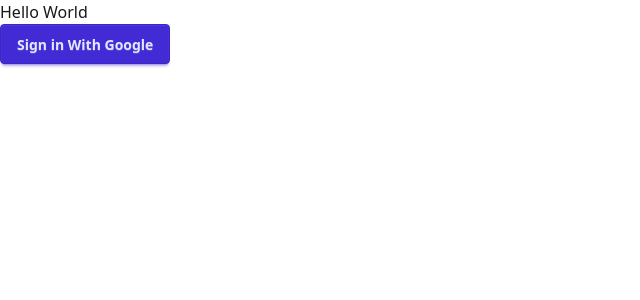
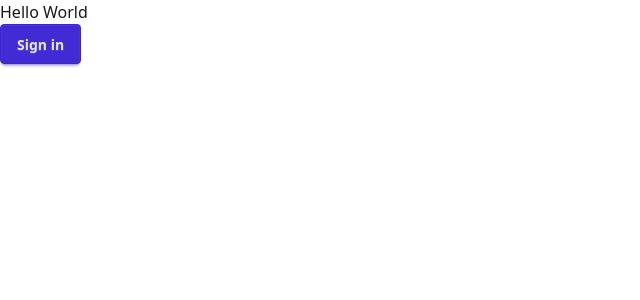
Before and after one commit to SameerMurthy5/FIndMyFood, a Next.js app: page / in a window 1280 px wide. Shown: the top 300 px of the page, without its empty margins (0-640 px from the left). Built offline with nearby package versions, Linux system fonts and the light colour scheme.

Commit message:
added google oauth

```diff
--- a/app/page.tsx
+++ b/app/page.tsx
@@ -1,11 +1,14 @@
 import AuthForm from "@/components/AuthForm";
+import Link from "next/link";
 import React from "react";
 
 const page = () => {
   return (
     <>
       <div>Hello World</div>
-      <AuthForm />
+      <Link className="btn btn-primary" href="/auth/login">
+        Sign in
+      </Link>
     </>
   );
 };
--- a/app/protected/page.tsx
+++ b/app/protected/page.tsx
@@ -1,3 +1,4 @@
+import { signOut } from "@/lib/actions";
 import { createClient } from "@/lib/supabase/server";
 import { redirect } from "next/navigation";
 import React from "react";
@@ -14,6 +15,9 @@
     <div>
       Hello {data.user.email}
       <p> here is your id: {data.user.id}</p>
+      <button className="btn btn-primary" onClick={signOut}>
+        Sign Out
+      </button>
     </div>
   );
 };
--- a/lib/supabase/middleware.ts
+++ b/lib/supabase/middleware.ts
@@ -53,7 +53,7 @@
   ) {
     // no user, potentially respond by redirecting the user to the login page
     const url = request.nextUrl.clone();
-    url.pathname = "/auth/login";
+    url.pathname = "/";
     return NextResponse.redirect(url);
   }
 
```
Also changed, not shown: app/auth/login/page.tsx (renamed from app/auth/page.tsx).
